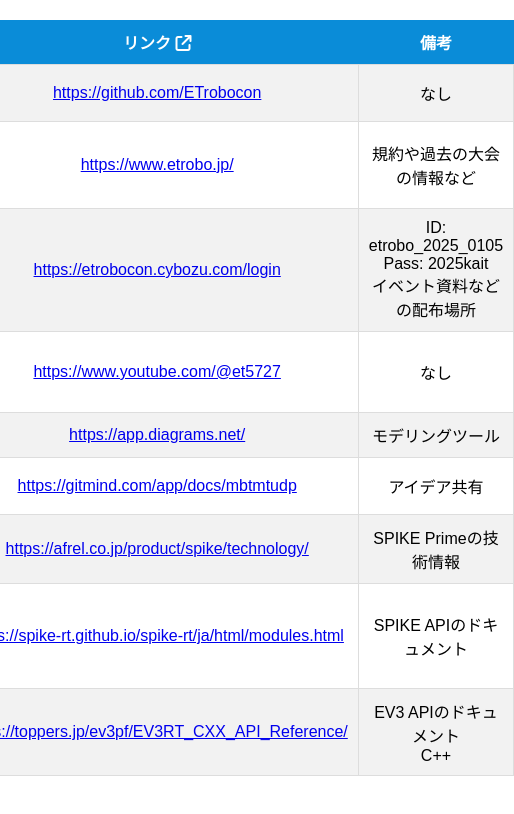
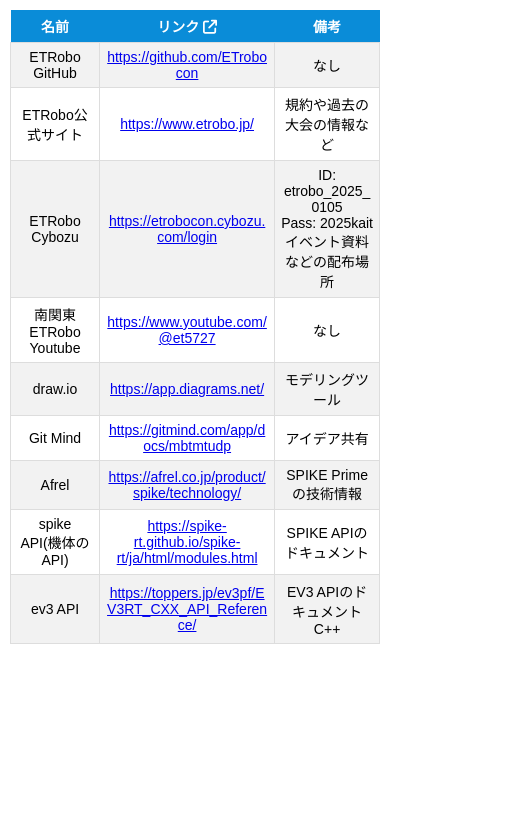
Before and after one commit to fami-gb/etrobo-management-site, a plain HTML site: page index.html in a window 390 px wide. Shown: the whole page, 514 px wide, since content can reach past the window. Drawn offline with Linux system fonts and the light colour scheme.

Commit message:
fix:スマホでも適切に表示できるようにした

```diff
--- a/style.css
+++ b/style.css
@@ -6,6 +6,7 @@ html, body {
     display: flex;
     justify-content: center;
     align-items: start;
+    box-sizing: border-box;
 }
 
 table {
@@ -13,19 +14,25 @@ table {
     border-collapse: collapse;
     text-align: center;
     margin-top: 20px;
+    min-width: 320px;
+    box-sizing: border-box;
+    overflow-x: auto;
+    display: block;
 }
 
-th {
-    /* background-color: #4CAF50; */
-    background-color: #0a8cd8;
-    color: white;
+th, td {
     padding: 10px;
-    font-weight: bold;
+    word-break: break-word;
 }
 
 td {
     border: 1px solid #ddd;
-    padding: 10px;
+}
+
+th {
+    background-color: #0a8cd8;
+    color: white;
+    font-weight: bold;
 }
 
 tr:nth-child(even) {
@@ -36,3 +43,16 @@ tr:hover {
     background-color: #ddd;
     transition: 0.3s;
 }
+
+@media (max-width: 600px) {
+    html, body {
+        padding: 0 5px;
+    }
+    table {
+        font-size: 14px;
+        margin-top: 10px;
+    }
+    th, td {
+        padding: 6px;
+    }
+}
```
